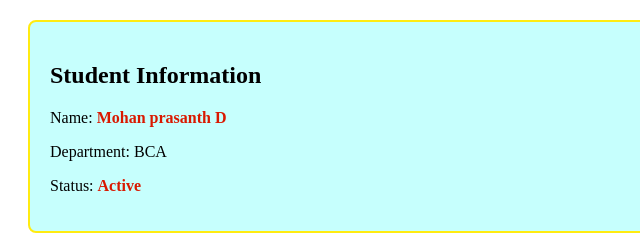
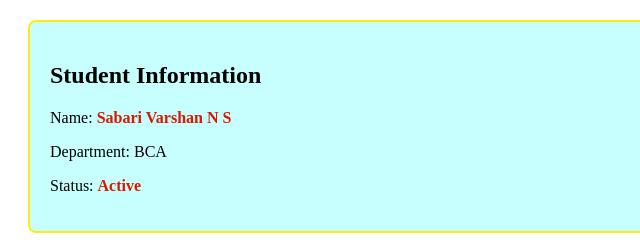
Before and after one commit to SabariVarshan07/program4, a website: page index.html in a window 1280 px wide. Shown: the top 240 px of the page, 0-640 px from the left. Drawn offline with Linux system fonts and the light colour scheme.

Commit message:
Update student name in index.html

```diff
--- a/index.html
+++ b/index.html
@@ -23,7 +23,7 @@
 
     <div class="card">
         <h2>Student Information</h2>
-        <p>Name: <span class="important">Mohan prasanth D</span></p>
+        <p>Name: <span class="important">Sabari Varshan N S</span></p>
         <p>Department: BCA</p>
         <p>Status: <span class="important">Active</span></p>
     </div>
```
